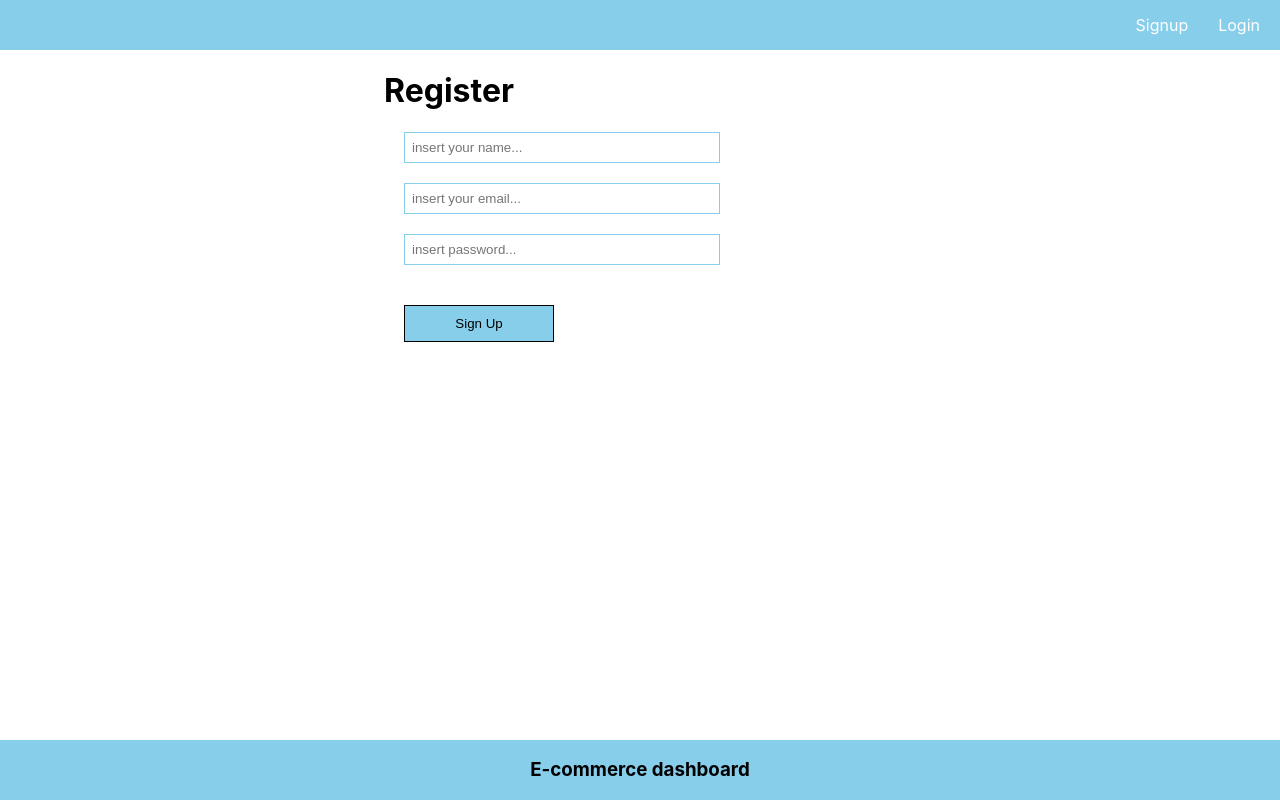
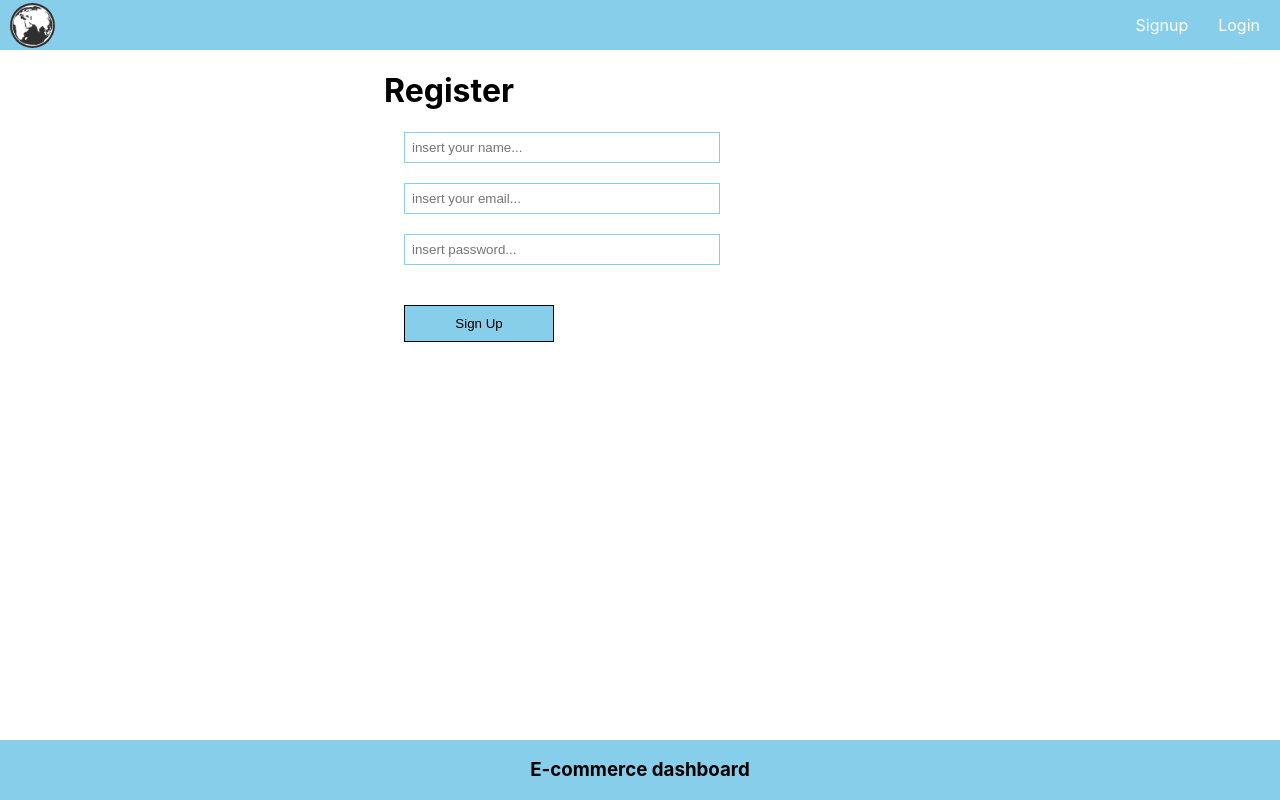
Before and after one commit to L00ka5z78/simple_shop_FE, a React (Create React App) app: page /signup in a window 1280 px wide. Built offline with nearby package versions, Linux system fonts and the light colour scheme.

Commit message:
navbar feature done logo added

```diff
--- a/src/App.css
+++ b/src/App.css
@@ -79,7 +79,14 @@
 .nav-right {
   text-align: right;
 }
-
+.logo {
+  width: 45px;
+  height: 45px;
+  border-radius: 50%;
+  float: left;
+  margin-top: 3px;
+  margin-left: 10px;
+}
 @keyframes App-logo-spin {
   from {
     transform: rotate(0deg);
--- a/src/components/Navbar.jsx
+++ b/src/components/Navbar.jsx
@@ -1,5 +1,6 @@
 import React from 'react';
 import { Link, useNavigate } from 'react-router-dom';
+import Logo from '../img/ear.png';
 
 export const Navbar = () => {
   const auth = localStorage.getItem('user');
@@ -14,6 +15,7 @@ export const Navbar = () => {
 
   return (
     <div>
+      <img src={Logo} alt="logo" className="logo" />
       {auth ? (
         <ul className="nav-ul">
           <li>
@@ -30,7 +32,7 @@ export const Navbar = () => {
           </li>
           <li>
             <Link onClick={logout} to="/signup">
-              Logout
+              Logout ({JSON.parse(auth).name})
             </Link>
           </li>
         </ul>
@@ -49,4 +51,6 @@ export const Navbar = () => {
   );
 };
 
-//auth ---if user is in localstorage show logout and products links otherwise signup or register
+/*auth ---if user is in localstorage show logout and products links otherwise signup or register
+data in localstorage is string so we need to parse it ===  {JSON.parse(auth).name}
+*/
```
Also changed, not shown: src/img/ear.png (added).
